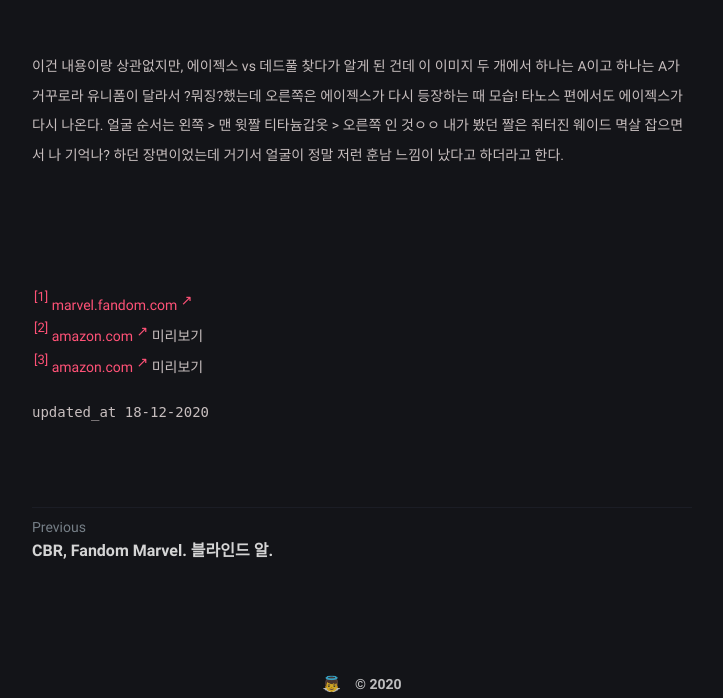
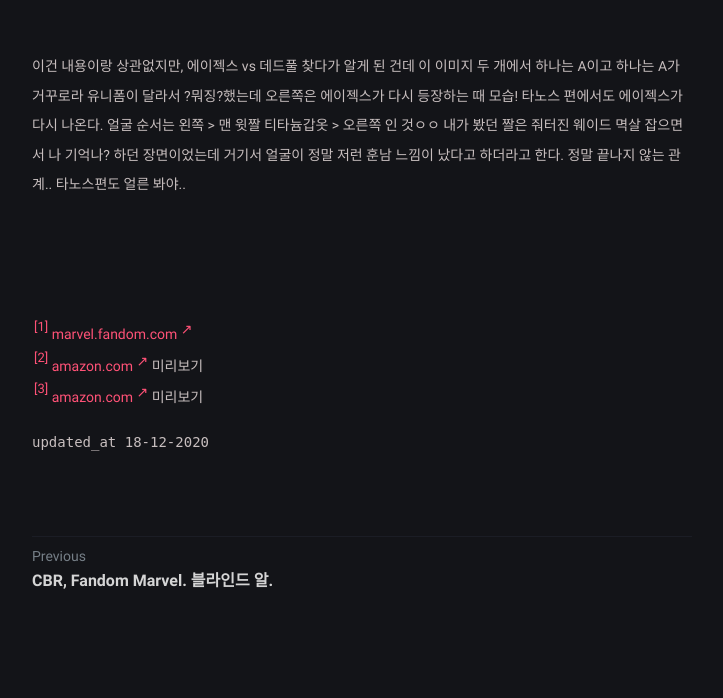
Before and after one commit to iwdstry/yeieje, a Jekyll site: the page built from _posts/2020-12-18-ajax-review.md, in a window 1280 px wide and 900 px high, scrolled down 4898 px, cut to the strip 202-900 px from the top of the window. Shown: the whole strip, without its empty margins (278-1001 px from the left). Built offline with Jekyll 4.4.1, drawn with Linux system fonts in a browser that asks for light colours; some web fonts are replaced.

Commit message:
Update 2020-12-18-ajax-review.md

```diff
--- a/_posts/2020-12-18-ajax-review.md
+++ b/_posts/2020-12-18-ajax-review.md
@@ -87,7 +87,7 @@
 <br/><br/><br/><center><img src="https://www.liveabout.com/thmb/swFjBIlpa7cffoErIk6Y9rqTUiM=/900x0/filters:no_upscale():max_bytes(150000):strip_icc():format(webp)/DeadpoolandAjaxbySteveHarrisReggieJonesandChrisSotomayor-56a5420e3df78cf772875ac2.jpg" alt="francis" height="200"> <img src="https://vignette.wikia.nocookie.net/marveldatabase/images/c/cd/Francis_Fanny_%28Earth-616%29_from_Deadpool_vs._Thanos_Vol_1_1_001.jpg/revision/latest/scale-to-width-down/343?cb=20170126040425" alt="francis" height="200"></center>
 
 
-<br/><small><small>이건 내용이랑 상관없지만, 에이젝스 vs 데드풀 찾다가 알게 된 건데 이 이미지 두 개에서 하나는 A이고 하나는 A가 거꾸로라 유니폼이 달라서 ?뭐징?했는데 오른쪽은 에이젝스가 다시 등장하는 때 모습! 타노스 편에서도 에이젝스가 다시 나온다. 얼굴 순서는 왼쪽 > 맨 윗짤 티타늄갑옷 > 오른쪽 인 것ㅇㅇ 내가 봤던 짤은 줘터진 웨이드 멱살 잡으면서 나 기억나? 하던 장면이었는데 거기서 얼굴이 정말 저런 훈남 느낌이 났다고 하더라고 한다. </small></small>
+<br/><small><small>이건 내용이랑 상관없지만, 에이젝스 vs 데드풀 찾다가 알게 된 건데 이 이미지 두 개에서 하나는 A이고 하나는 A가 거꾸로라 유니폼이 달라서 ?뭐징?했는데 오른쪽은 에이젝스가 다시 등장하는 때 모습! 타노스 편에서도 에이젝스가 다시 나온다. 얼굴 순서는 왼쪽 > 맨 윗짤 티타늄갑옷 > 오른쪽 인 것ㅇㅇ 내가 봤던 짤은 줘터진 웨이드 멱살 잡으면서 나 기억나? 하던 장면이었는데 거기서 얼굴이 정말 저런 훈남 느낌이 났다고 하더라고 한다. 정말 끝나지 않는 관계.. 타노스편도 얼른 봐야.. </small></small>
 
 <br/><br/><br/>
 <small id="1-ref"><sup>[[1]](#1)</sup> [marvel.fandom.com](https://marvel.fandom.com/wiki/Francis_Fanny_(Earth-616)){: target="_blank"} </small> <br/>
```
